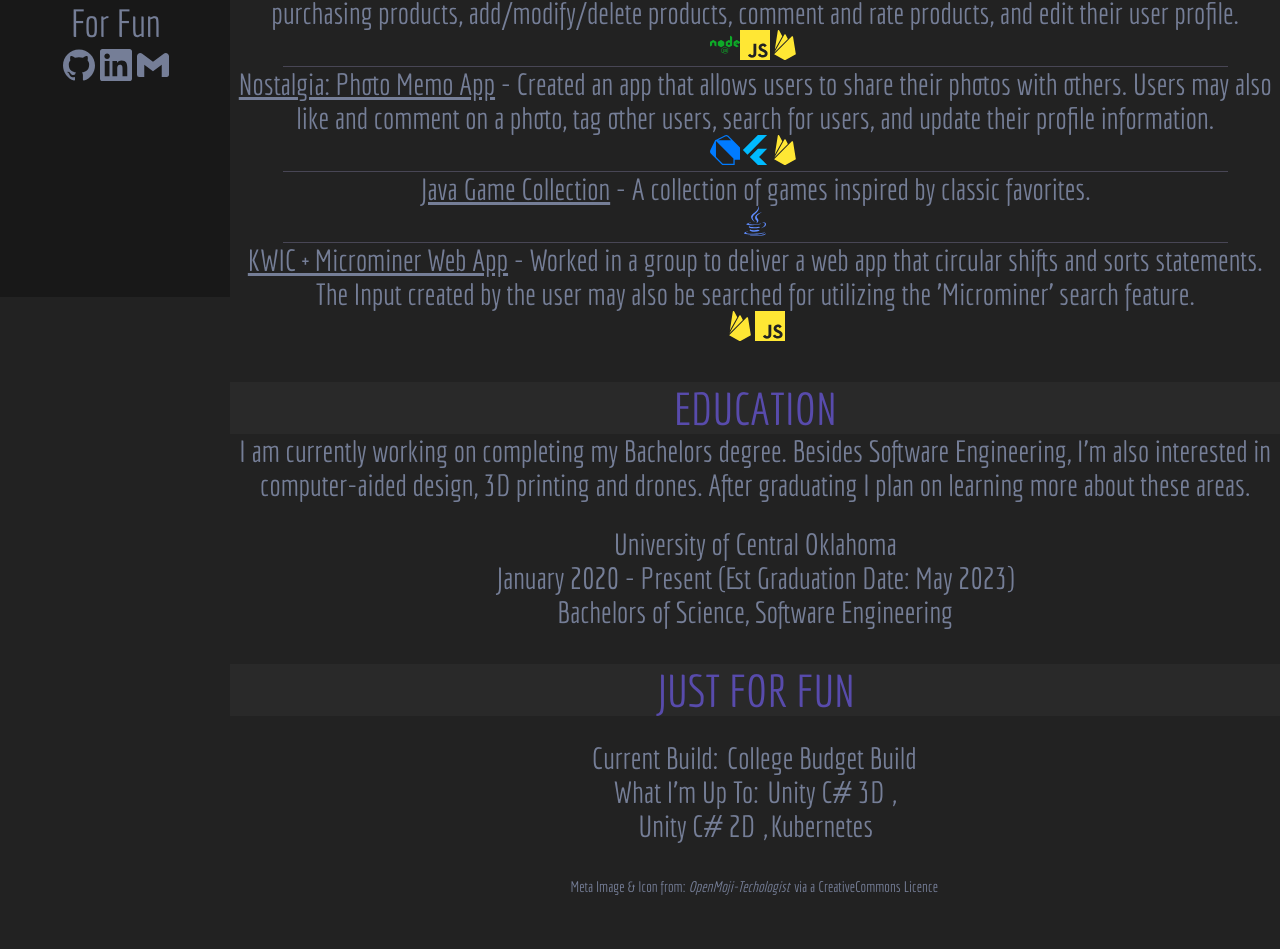
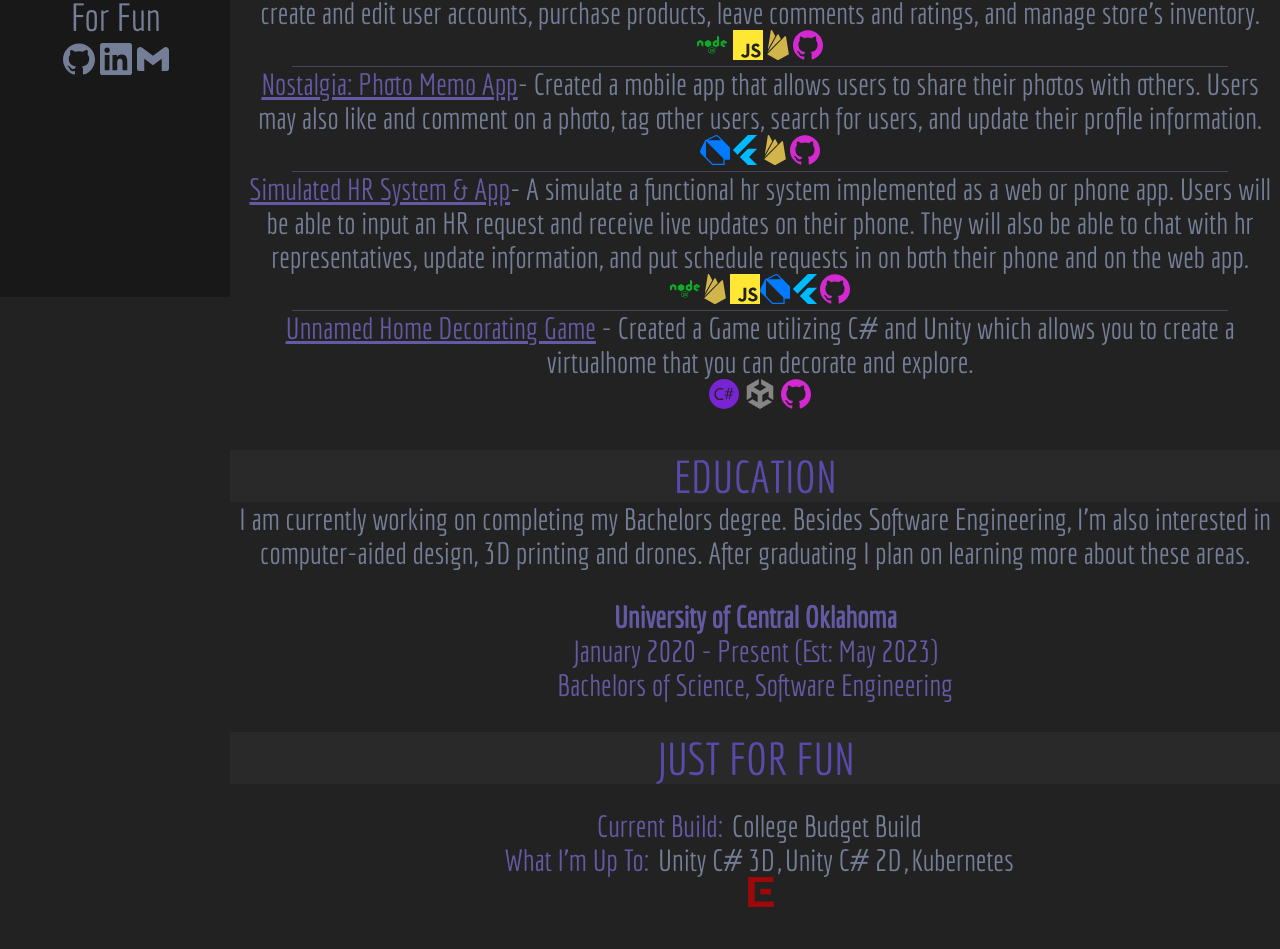
Before and after one commit to glendas7/me, a React (Create React App) app: page / in a window 1280 px wide. Shown: the part 503-1452 px from the top of the page. Before the commit the page ends 1398 px from the top, so only its background shows below. Built offline with nearby package versions, Linux system fonts and the light colour scheme; a web font is replaced by a local one.

Commit message:
added accent colors, updated content

```diff
--- a/src/App.css
+++ b/src/App.css
@@ -13,7 +13,7 @@
 .sidebar-header {
   font-family: "Nova Slim", cursive;
   font-size: 3.8vw;
-  padding-top: 8px;
+  padding-top: 2px;
   color: rgb(88, 75, 172);
 }
 
@@ -54,12 +54,18 @@
 .content-body {
   padding-top: 25px;
   padding-bottom: 35px;
+  padding-left: 10px;
 }
 
 body {
   color: rgb(117, 126, 151);
   font-family: "Economica", sans-serif;
   background-color: rgb(34, 34, 34);
+}
+
+.body-accent {
+  color: rgb(100, 90, 164);
+  display: inline;
 }
 
 #credits {
@@ -95,4 +101,5 @@ a {
 }
 ::-webkit-scrollbar-thumb:hover {
   background-color: rgb(55, 59, 109);
+  /* color: rgb(157, 8, 8); */
 }
--- a/src/components/Education.js
+++ b/src/components/Education.js
@@ -5,11 +5,13 @@ export default function Education() {
             <div class="content-header" id="education">EDUCATION</div>
             I am currently  working on completing my Bachelors degree. Besides Software Engineering, I'm also interested in computer-aided design, 3D printing and drones.
             After graduating I plan on learning more about these areas.<br />
-            <div class="content-body">
-                University of Central Oklahoma<br />
-                January 2020 - Present (Est Graduation Date: May 2023)<br />
+            <div class="body-accent">
+                <p />
+                <b>University of Central Oklahoma</b><br />
+                January 2020 - Present (Est: May 2023)<br />
                 Bachelors of Science, Software Engineering
             </div >
+            <p />
         </>
     );
 }
--- a/src/components/Intro.js
+++ b/src/components/Intro.js
@@ -18,6 +18,7 @@ export default function Intro() {
                 <div>
                     👋
                     I am a Full Time Student and Aspiring Software Engineer✨<br />
+
                     {/* I hope to one day work with Embedded Systems, AI, or Robotics<br /> */}
                 </div>
             </FadeIn>
--- a/src/components/JustForFun.js
+++ b/src/components/JustForFun.js
@@ -1,15 +1,18 @@
 import '../App.css';
+import { SiSquareenix } from 'react-icons/si';
+
+const sqenix = { color: 'rgb(157, 8, 8)' }
 
 export default function JustForFun() {
-
     return (
         <>
             <div class="content-header" id="extra">JUST FOR FUN</div>
             <div class="content-body">
-                Current Build: <a href="https://secure.newegg.com/wishlist/pd/20367076">College Budget Build</a><br />
-                What I'm Up To: <a href="https://www.udemy.com/course/unitycourse2/">Unity C# 3D</a> ,<br />
-                <a href="https://www.udemy.com/course/unitycourse/?src=sac&kw=Complete+C%23+Unity+Game+Developer">Unity C# 2D</a> ,
-                <a href="https://www.edx.org/course/introduction-to-kubernetes-on-edge-with-k3s">Kubernetes</a>
+                <div class="body-accent">Current Build: </div><a href="https://secure.newegg.com/wishlist/pd/20367076">College Budget Build</a><br />
+                <div class="body-accent">What I'm Up To: </div><a href="https://www.udemy.com/course/unitycourse2/">Unity C# 3D</a>,
+                <a href="https://www.udemy.com/course/unitycourse/?src=sac&kw=Complete+C%23+Unity+Game+Developer">Unity C# 2D</a>,
+                <a href="https://www.edx.org/course/introduction-to-kubernetes-on-edge-with-k3s">Kubernetes</a><br />
+                <a href="https://na.finalfantasyxiv.com/lodestone/character/44924210/"><SiSquareenix style={sqenix} /></a>
             </div >
         </>
     );
--- a/src/components/Projects.js
+++ b/src/components/Projects.js
@@ -1,6 +1,6 @@
 import '../App.css';
 import Divider from '@material-ui/core/Divider';
-import { SiFirebase, SiJavascript, SiJava, SiDart, SiFlutter } from 'react-icons/si';
+import { SiFirebase, SiGithub, SiJavascript, SiDart, SiFlutter, SiCsharp, SiUnity } from 'react-icons/si';
 import { FaNode } from 'react-icons/fa';
 
 const divider = {
@@ -9,12 +9,16 @@ const divider = {
     marginLeft: '5%',
 }
 
-const firebase = { color: 'rgb(255, 231, 52)' }
+const firebase = { color: 'rgb(210, 181, 74)' }
 const node = { color: 'rgb(14, 170, 40)' }
 const javascript = { color: 'rgb(255, 231, 52)' }
-const java = { color: 'rgb(96, 141, 255)' }
+const github = { color: 'rgb(212, 41, 209)' }
 const flutter = { color: 'rgb(0, 187, 255)' }
 const dart = { color: 'rgb(0, 123, 255)' }
+const csharp = { color: 'rgb(120, 36, 210)' }
+const unity = { color: 'rgb(133, 133, 133)' }
+
+
 
 export default function Projects() {
     return (
@@ -22,19 +26,30 @@ export default function Projects() {
         <>
             <div class="content-header" id="projects">PROJECTS</div>
             <div class="content-body">
-                <u>Candy Store Web App</u> - Created a web app for an online candy store.Users can create an account, simulate purchasing products, add/modify/delete products, comment and rate products, and edit their user profile.
-                <br /> <FaNode style={node} /><SiJavascript style={javascript} /><SiFirebase style={firebase} />
+                <div class="body-accent"><u>Candy Store Web App</u></div>
+                - A web app for an simulated online candy store.
+                Implemented features allow users to create and edit user accounts, purchase products, leave comments and ratings, and manage store's inventory.
+                <br /> <FaNode style={node} /> <SiJavascript style={javascript} /><SiFirebase style={firebase} /><SiGithub style={github} />
                 <Divider style={divider} />
-                <u>Nostalgia: Photo Memo App</u> - Created an app that allows users to share their photos with others. Users may also like and comment on a photo, tag other users, search for users, and update their profile information.
-                <br /> <SiDart style={dart} /><SiFlutter style={flutter} /><SiFirebase style={firebase} />
+                <div class="body-accent"><u>Nostalgia: Photo Memo App</u></div>
+                - Created a mobile app that allows users to share their photos with others. Users may also like and comment on a photo, tag other users, search for users, and update their profile information.
+                <br /> <SiDart style={dart} /><SiFlutter style={flutter} /><SiFirebase style={firebase} /><SiGithub style={github} />
                 <Divider style={divider} />
-                <u>Java Game Collection</u> - A collection of games inspired by classic favorites.<br /><SiJava style={java} />
+                <div class="body-accent"><u>Simulated HR System & App</u></div>
+                - A simulate a functional hr system implemented as a web or phone app.
+                Users will be able to input an HR request and receive live updates on their phone.
+                They will also be able to chat with hr representatives, update information, and put schedule requests in on both their phone and on the web app.
+                <br /> <FaNode style={node} /><SiFirebase style={firebase} /><SiJavascript style={javascript} /><SiDart style={dart} />
+                <SiFlutter style={flutter} /><SiGithub style={github} />
                 <Divider style={divider} />
-                <u>KWIC + Microminer Web App</u> - Worked in a group to deliver a web app that circular shifts and sorts statements.
-                <br />The Input created by the user may also be searched for utilizing the 'Microminer' search feature.
-                <br /><SiFirebase style={firebase} /><SiJavascript style={javascript} />
+                <div class="body-accent"><u>Unnamed Home Decorating Game</u></div> -
+                Created a Game utilizing C# and Unity which allows you to create a virtualhome that you can decorate and explore.
+                <br /><SiCsharp style={csharp} /> <SiUnity style={unity} /> <SiGithub style={github} />
             </div >
         </>
     );
 
 }
+
+
+    //     Utilizing: C#, Unity, Github, TBD
```
